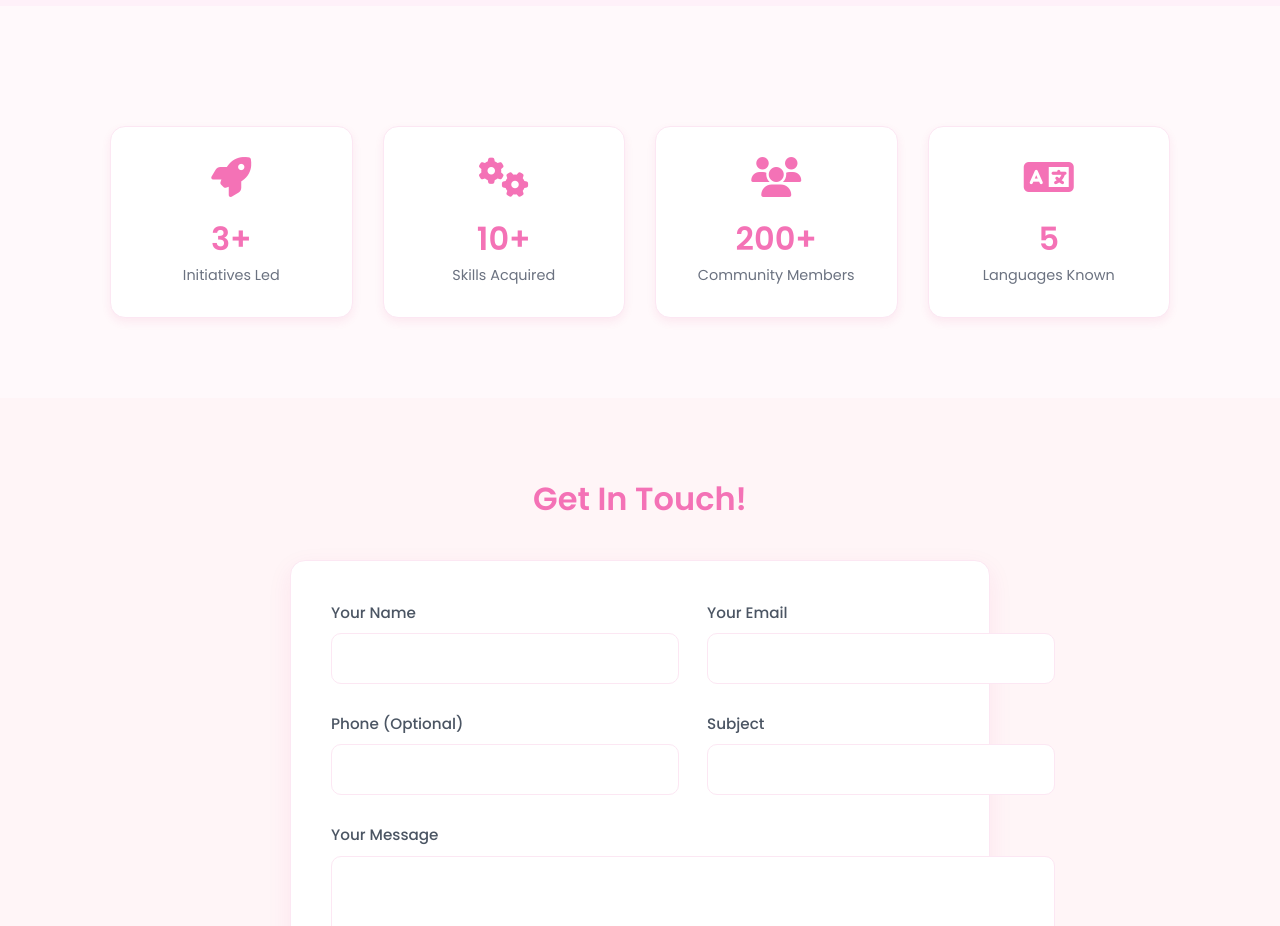
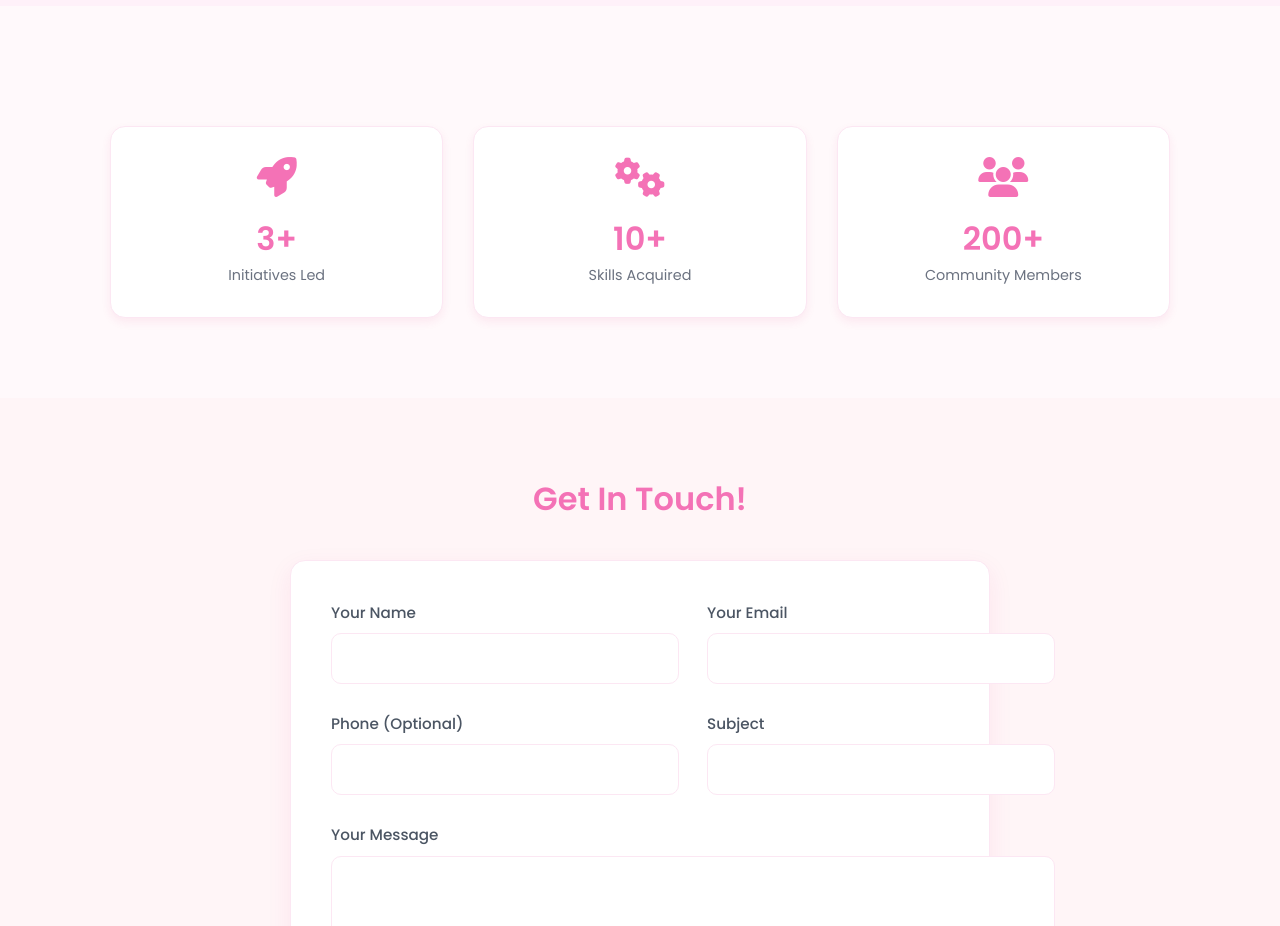
Before and after one commit to priyanshi95/priyanshi95.github.io, a plain HTML site: page index.html in a window 1280 px wide. Shown: the part 2660-3586 px from the top of the page. Drawn offline with Linux system fonts and the light colour scheme.

Commit message:
Update index.html

```diff
--- a/index.html
+++ b/index.html
@@ -201,11 +201,7 @@
                         <div class="stat-number">200+</div>
                         <div class="stat-label">Community Members</div>
                     </div>
-                     <div class="stat-item">
-                        <div class="stat-icon"><i class="fas fa-language"></i></div>
-                        <div class="stat-number">5</div>
-                        <div class="stat-label">Languages Known</div>
-                    </div>
+
                 </div>
             </div>
         </section>
```
